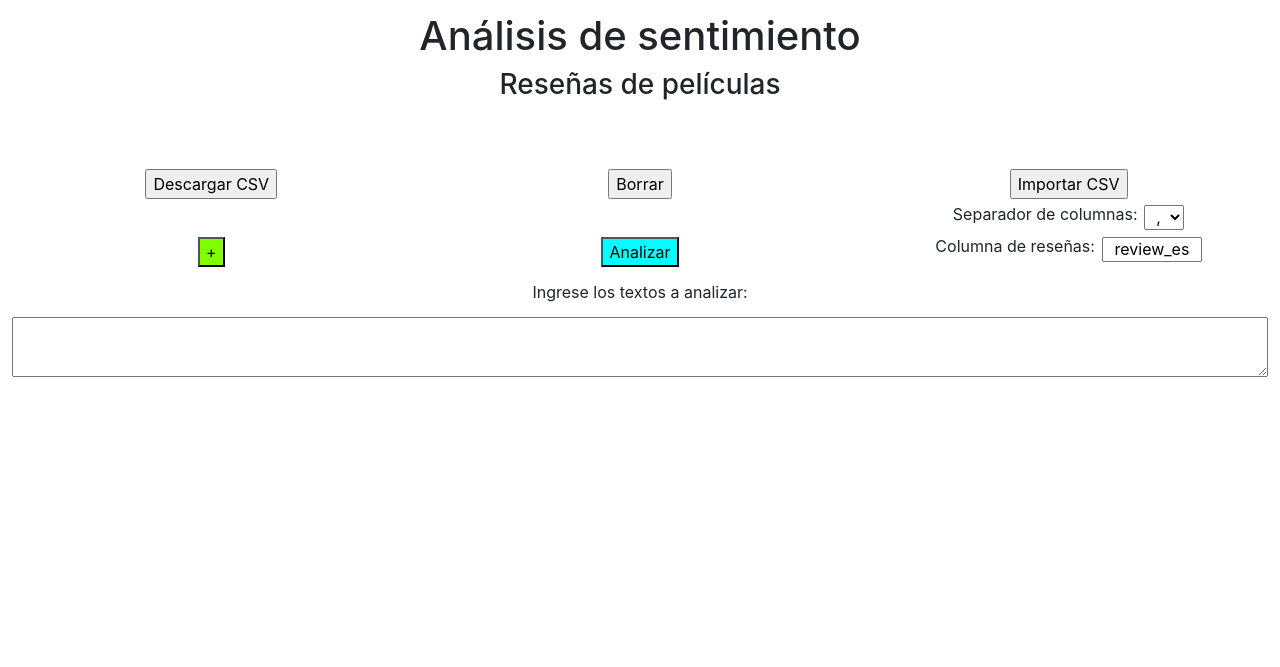
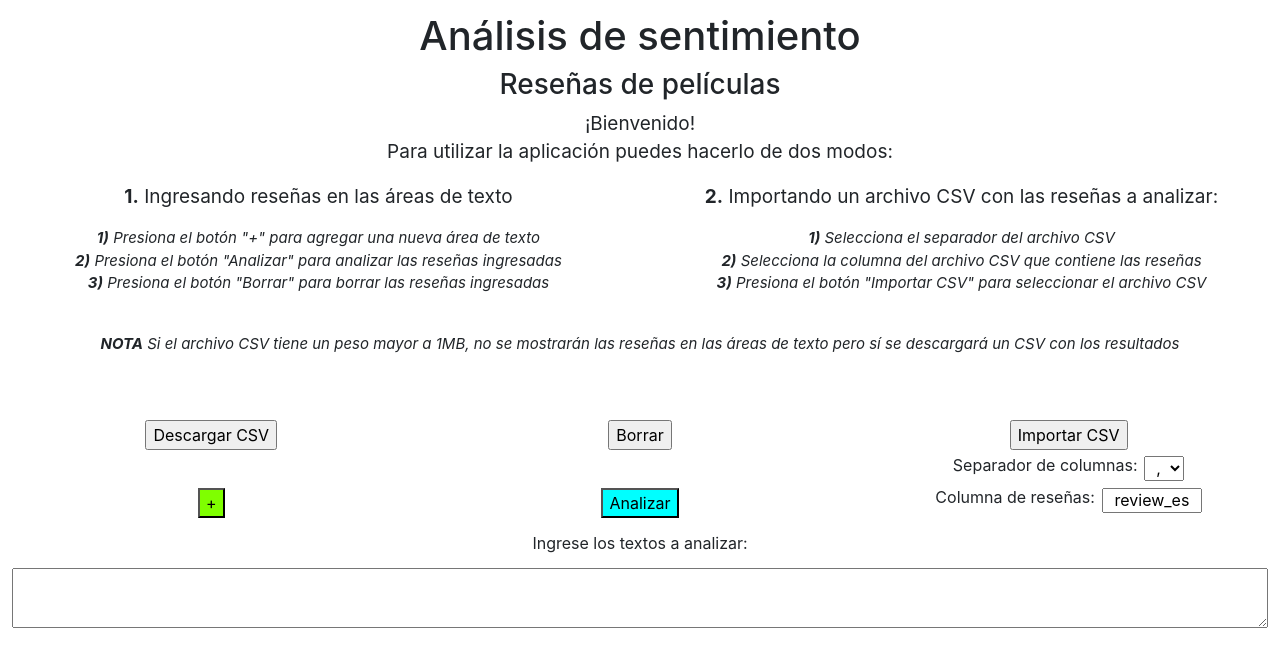
Before and after one commit to t-montes/202310-BI, a Django app: page / in a window 1280 px wide. Shown: the top 667 px of the page. Run offline with Django 4.2, Linux system fonts and the light colour scheme; parts of the project's set-up code (start-up, migrations or seed data) failed here and were passed over; some libraries are stand-ins or nearby versions.

Commit message:
update CSV importing & app processing to allow all CSVs

```diff
--- a/app/views.py
+++ b/app/views.py
@@ -4,6 +4,7 @@ from django.shortcuts import render
 import json
 import joblib
 import pandas as pd
+from io import StringIO
 
 usage_count = 0
 pipeline = joblib.load('best_model.joblib')
@@ -11,7 +12,12 @@ pipeline.predict(pd.Series(['']))
 
 def feel_extractor(texts, include_texts=False):
     global pipeline
-    df = pd.DataFrame(texts, columns=['texto'])
+    # si no es un DF, lo convierto a uno
+    if not isinstance(texts, pd.DataFrame):
+        df = pd.DataFrame(texts, columns=['texto'])
+    else:
+        df = texts.copy()
+        df = df[['texto']]
     df['sentimiento'] = pipeline.predict(df['texto'])
     df['sentimiento'] = df['sentimiento'].replace({1: 'positivo', 0: 'negativo'})
     return df.to_dict('records') if include_texts else df['sentimiento'].to_list()
@@ -47,6 +53,31 @@ def main_endpoint_json(request):
         return JsonResponse({'error': 'POST request required'})
 
 @csrf_exempt
+def main_endpoint_csvtext(request):
+    global usage_count
+    if request.method == 'POST':
+        data = json.loads(request.body)
+        texts = data['textos'] # raw text "col1,col2,col3\n1,2,3\n4,5,6"
+        sep = data['separador'] if 'separador' in data else ','
+        col_name = data['nombre_columna'] if 'nombre_columna' in data else 'texto'
+        include_texts = data['incluir_textos'] if 'incluir_textos' in data else False
+
+        df = pd.read_csv(StringIO(texts), sep=sep)
+        print(df)
+
+        if col_name not in df.columns:
+            return JsonResponse({'error': f'Columna {col_name} no encontrada'})
+        df.rename(columns={col_name: 'texto'}, inplace=True)
+
+        feelings = feel_extractor(df, include_texts)
+        response_data = {'sentimiento': feelings}
+        usage_count += 1
+        return JsonResponse(response_data)
+    else:
+        return JsonResponse({'error': 'POST request required'})
+
+
+@csrf_exempt
 def usage_endpoint(request):
     global usage_count
     if request.method == 'GET':
--- a/prj/urls.py
+++ b/prj/urls.py
@@ -1,10 +1,11 @@
 from django.urls import path
-from app.views import main_endpoint, main_endpoint_json, usage_endpoint
+from app.views import main_endpoint, main_endpoint_json, main_endpoint_csvtext, usage_endpoint
 
 app_name = 'app'
 
 urlpatterns = [
     path('', main_endpoint, name='main_endpoint'),
     path('json/', main_endpoint_json, name='main_endpoint_json'),
+    path('csvtext/', main_endpoint_csvtext, name='main_endpoint_csvtext'),
     path('usage/', usage_endpoint, name='usage_endpoint')
 ]
--- a/templates/index.html
+++ b/templates/index.html
@@ -9,6 +9,23 @@
     <style>
         .title {
             text-align: center;
+        }
+
+        .main-text {
+            text-align: center;
+            font-size: 19px;
+        }
+
+        .brd {
+            border: 1px solid #000;
+            padding: 10px;
+            border-radius: 10px;
+        }
+
+        .sub-main-text {
+            text-align: center;
+            font-size: 15px;
+            font-style: italic;
         }
 
         .item-pad {
@@ -63,8 +80,35 @@
     </style>
     <h1 class="col-12 title">Análisis de sentimiento</h1>
     <h3 class="col-12 title">Reseñas de películas</h3>
-    <p class="col-12 title"><!-- TODO: Descripción de la app y de cómo utilizarla --></p>
-    <br><br>
+    <p class="col-12 main-text">
+        ¡Bienvenido!<br>
+        Para utilizar la aplicación puedes hacerlo de dos modos:<br>
+    </p>
+    <div class="row">
+        <div class="col-6">
+            <p class="main-text">
+                <b>1.</b> Ingresando reseñas en las áreas de texto<br>
+                <p class="sub-main-text">
+                    <b>1)</b> Presiona el botón "+" para agregar una nueva área de texto<br>
+                    <b>2)</b> Presiona el botón "Analizar" para analizar las reseñas ingresadas<br>
+                    <b>3)</b> Presiona el botón "Borrar" para borrar las reseñas ingresadas<br>
+                </p>
+            </p>
+        </div>
+        <div class="col-6">
+            <p class="main-text">
+                <b>2.</b> Importando un archivo CSV con las reseñas a analizar:<br>
+                <p class="sub-main-text">
+                    <b>1)</b> Selecciona el separador del archivo CSV<br>
+                    <b>2)</b> Selecciona la columna del archivo CSV que contiene las reseñas<br>
+                    <b>3)</b> Presiona el botón "Importar CSV" para seleccionar el archivo CSV<br><br>
+                </p>
+            </p>
+        </div>
+    </div>
+    <p class="col-12 sub-main-text">
+        <b>NOTA</b> Si el archivo CSV tiene un peso mayor a 1MB, no se mostrarán las reseñas en las áreas de texto pero sí se descargará un CSV con los resultados<br>    <br><br>
+    </p>
     <form id="form-analisis">
         {% csrf_token %}
         <div class="row">
@@ -114,7 +158,7 @@
         </div>
         <div class="row">
             <div class="col-12 d-flex justify-content-center">
-                <p class="item-pad" id="warning" style="display:none;color:#F6471C">Se excedió el límite de 500 líneas. Se procesarán y descargarán los resultados en un archivo CSV</p>
+                <p class="item-pad" id="warning" style="display:none;color:#F6471C">Se excedió el límite de 1MB. Se procesarán y descargarán los resultados en un archivo CSV</p>
             </div>
         </div>
         <textarea name="textos[]" class="item-pad col-12" data-gramm="false" data-gramm_editor="false" data-enable-grammarly="false"></textarea>
@@ -188,73 +232,58 @@
         }
 
         function importarCsv() {
-            var separador = document.querySelector("#separador").value;
-            var columna = document.querySelector("#columna").value;
+            var separator = document.querySelector("#separador").value;
+            var column = document.querySelector("#columna").value;
             var input = document.createElement("input");
-            if (separador == ",") {
-                var regex = /("(?:(?:""|[^"])*)"|[^",\s]+)(?=\s*,|\s*$)/g;
-            } else {
-                var regex = /("(?:(?:""|[^"])*)"|[^";\s]+)(?=\s*;|\s*$)/g;
-            } // TODO: Revisar que el regex funcione también cuando el texto no comienza con comillas; o cambiar eso
 
             input.type = "file";
             input.accept = ".csv";
             input.onchange = function() {
                 var file = input.files[0];
+
                 var reader = new FileReader();
                 reader.onload = function() {
-                    var text = reader.result;
-                    var lines = text.split("\n");
+                    var data = {
+                        "textos": reader.result,
+                        "separador": separator,
+                        "nombre_columna": column,
+                        "incluir_textos": true
+                    }
+                    var data = JSON.stringify(data);
+                    var datasize = data.length / 1000000;
+                    console.log("sending", datasize, "MB");
 
-                    var columnas = lines[0].replace(/(\r\n|\n|\r)/gm, "").split(separador);
-                    var index = columnas.indexOf(columna);
-                    if (index == -1) {
-                        alert("No se encontró la columna " + columna);
-                        return;
+                    if (datasize > 1) {
+                        document.querySelector("#warning").style.display = "block";
                     }
+                    showSpinners();
 
-                    // Si hay más de 500 líneas, procesarlas y descargar el CSV, pero no mostrarlos en los textareas
-                    if (lines.length > 500) {
-                        procesarCsv(lines, regex, index);
-                        return;
-                    }
+                    var url = window.location.href + "csvtext/";
+                    var xhr = new XMLHttpRequest();
+                    xhr.open("POST", url, true);
+                    xhr.setRequestHeader("Content-Type", "application/json");
 
+                    xhr.onreadystatechange = function() {
+                        if (xhr.readyState == 4 && xhr.status == 200) {
+                            var data = JSON.parse(xhr.responseText);
+                            if (data.error) {
+                                alert(data.error);
+                            } else {
+                                var info = data.sentimiento;
+                                if (datasize > 1) {
+                                    descargarCsv(info);
+                                    document.querySelector("#warning").style.display = "none";
+                                } else {
                                     borrarFormulario();
-
-                    for (var i = 1; i < lines.length; i++) {
-                        var line = lines[i]; // la línea tiene el formato 'columnaX;"reseña";columnaY'
-                        var cells = [];
-                        // Utilizar replace() con una función personalizada como callback para separar los valores
-                        line.replace(regex, function(match, p1) {
-                            // Si el valor entre comillas dobles contiene comillas dobles, reemplazarlas por comillas simples
-                            var value = p1.replace(/""/g, '"');
-                            // Eliminar las comillas dobles al principio y al final de los valores entre comillas dobles
-                            if (value.charAt(0) === '"' && value.charAt(value.length - 1) === '"') {
-                                value = value.substr(1, value.length - 2);
-                            }
-
-                            // Agregar el valor al array
-                            cells.push(value);
-                        });
-
-                        if (cells.length < 2) {
-                            continue;
-                        } else if (cells.length > 3) {
-                            console.log("La línea " + i + " tiene más de 3 columnas");
-                            console.log(cells);
-                            return;
-                        }
-                        var text = cells[index];
-                        text = text.replace(/(\r\n|\n|\r)/gm, " ");
-                        // seleccionar el iésimo textarea
-                        var textarea = document.querySelectorAll("textarea")[i-1];
-                        textarea.value = text;
-                        textarea.style.height = "auto";
-                        if (i < (lines.length - 1)) {
+                                    for (var i = 0; i < info.length; i++) {
+                                        var textareas = document.querySelectorAll("textarea");
+                                        var textarea = textareas[i];
+                                        textarea.value = info[i].texto;
+                                        textarea.style.backgroundColor = info[i].sentimiento == "positivo" ? "#B0E994" : "#E9B794";
+                                        if (i < info.length - 1) {
                                             agregarTexto();
                                         }
                                     }
-                    // remover todas las textarea que no tenga texto
                                     var textareas = document.querySelectorAll("textarea");
                                     for (var i = 0; i < textareas.length; i++) {
                                         if (textareas[i].value == "") {
@@ -262,64 +291,29 @@
                                         }
                                     }
                                 }
+                                /* Modificar la tabla de resultados, para guardar el CSV */
+                                var tbody = document.querySelector("#tabla-resultados tbody");
+                                tbody.innerHTML = "";
+                                for (var i = 0; i < info.length; i++) {
+                                    var tr = document.createElement("tr");
+                                    var td1 = document.createElement("td");
+                                    var td2 = document.createElement("td");
+                                    td1.textContent = info[i].texto;
+                                    td2.textContent = info[i].sentimiento;
+                                    tr.appendChild(td1);
+                                    tr.appendChild(td2);
+                                    tbody.appendChild(tr);
+                                }
+                            }
+                        }
+                        hideSpinners();
+                    }
+                    xhr.send(data);
+                }
                 reader.readAsText(file);
             }
             input.click();
 
-            // The above code is creating a file input element, clicking it, and then removing it.
-            // This is a hack to make the file input element work.
-            // The file input element is not visible, so the user doesn't see it.
-        }
-
-        function procesarCsv(lines, regex, index) {
-            showSpinners();
-            document.querySelector("#warning").style.display = "block";
-            var data = {
-                "textos": [],
-                "incluir_textos": true,
-            };
-            for (var i = 1; i < lines.length; i++) {
-                var line = lines[i]; // la línea tiene el formato 'columnaX;"reseña";columnaY'
-                var cells = [];
-                // Utilizar replace() con una función personalizada como callback para separar los valores
-                line.replace(regex, function(match, p1) {
-                    // Si el valor entre comillas dobles contiene comillas dobles, reemplazarlas por comillas simples
-                    var value = p1.replace(/""/g, '"');
-                    // Eliminar las comillas dobles al principio y al final de los valores entre comillas dobles
-                    if (value.charAt(0) === '"' && value.charAt(value.length - 1) === '"') {
-                        value = value.substr(1, value.length - 2);
-                    }
-
-                    // Agregar el valor al array
-                    cells.push(value);
-                });
-
-                if (cells.length < 2) {
-                    continue;
-                } else if (cells.length > 3) {
-                    console.log("La línea " + i + " tiene más de 3 columnas");
-                    console.log(cells);
-                    return;
-                }
-                var text = cells[index];
-                text = text.replace(/(\r\n|\n|\r)/gm, " ");
-                data.textos.push(text);
-            }
-            var data = JSON.stringify(data);
-            var url = window.location.href + 'json/';
-            var xhr = new XMLHttpRequest();
-            xhr.open("POST", url, true);
-            xhr.setRequestHeader("Content-Type", "application/json");
-            xhr.onreadystatechange = function() {
-                if (xhr.readyState == 4 && xhr.status == 200) {
-                    var data = JSON.parse(xhr.responseText);
-                    hideSpinners();
-                    document.querySelector("#warning").style.display = "none";
-                    descargarCsv(data.sentimiento);
-                }
-            }
-            console.log("sending", data.length / 1000000, "MB");
-            xhr.send(data);
         }
 
         function borrarFormulario() {
@@ -335,11 +329,13 @@
 
             document.querySelector("#form-analisis p").style.display = "none";
             nTexts = 1;
+
+            var tbody = document.querySelector("#tabla-resultados tbody");
+            tbody.innerHTML = "";
         }
 
         function showSpinners() {
             var spinners = document.querySelectorAll("#form-analisis .lds-facebook");
-            console.log(spinners.length, "spinners");
             for (var i = 0; i < spinners.length; i++) {
                 spinners[i].style.display = "inline-block";
             }
```
Lines whose indentation alone changed are shown as unchanged.
